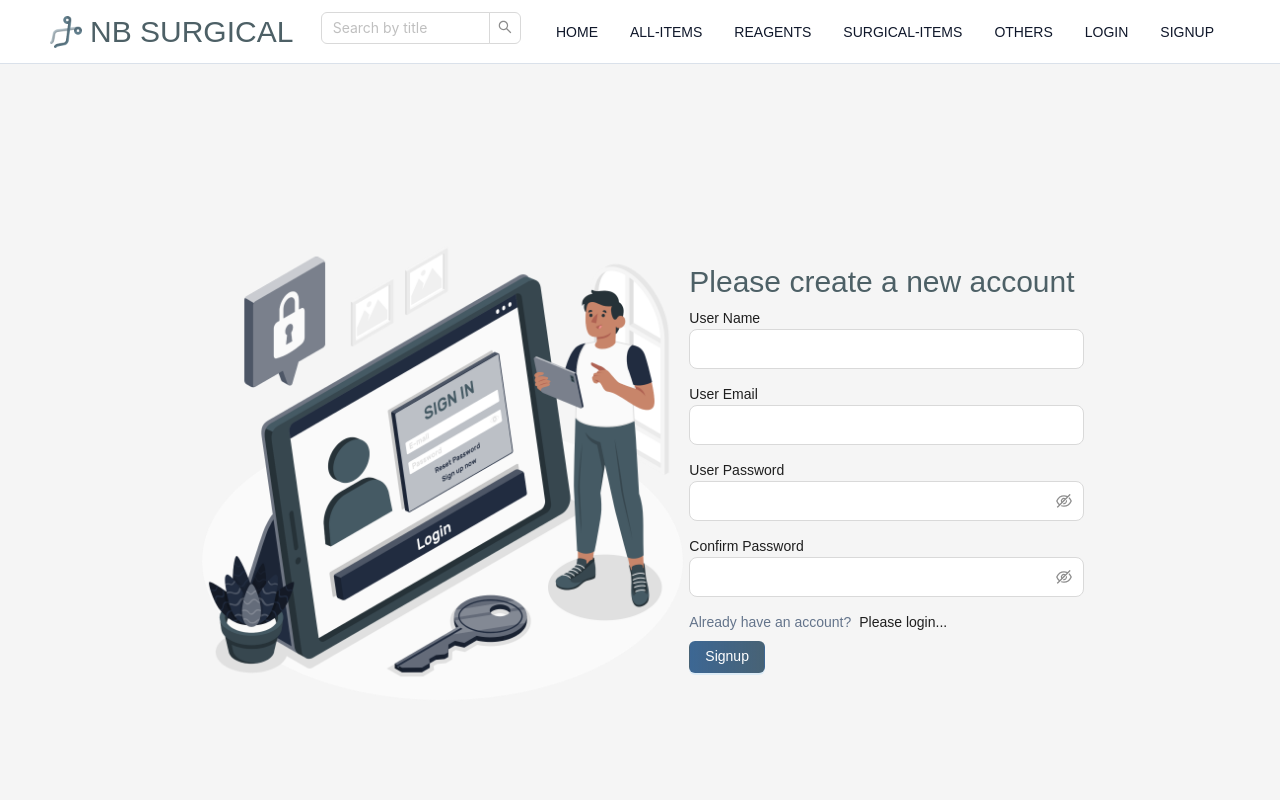
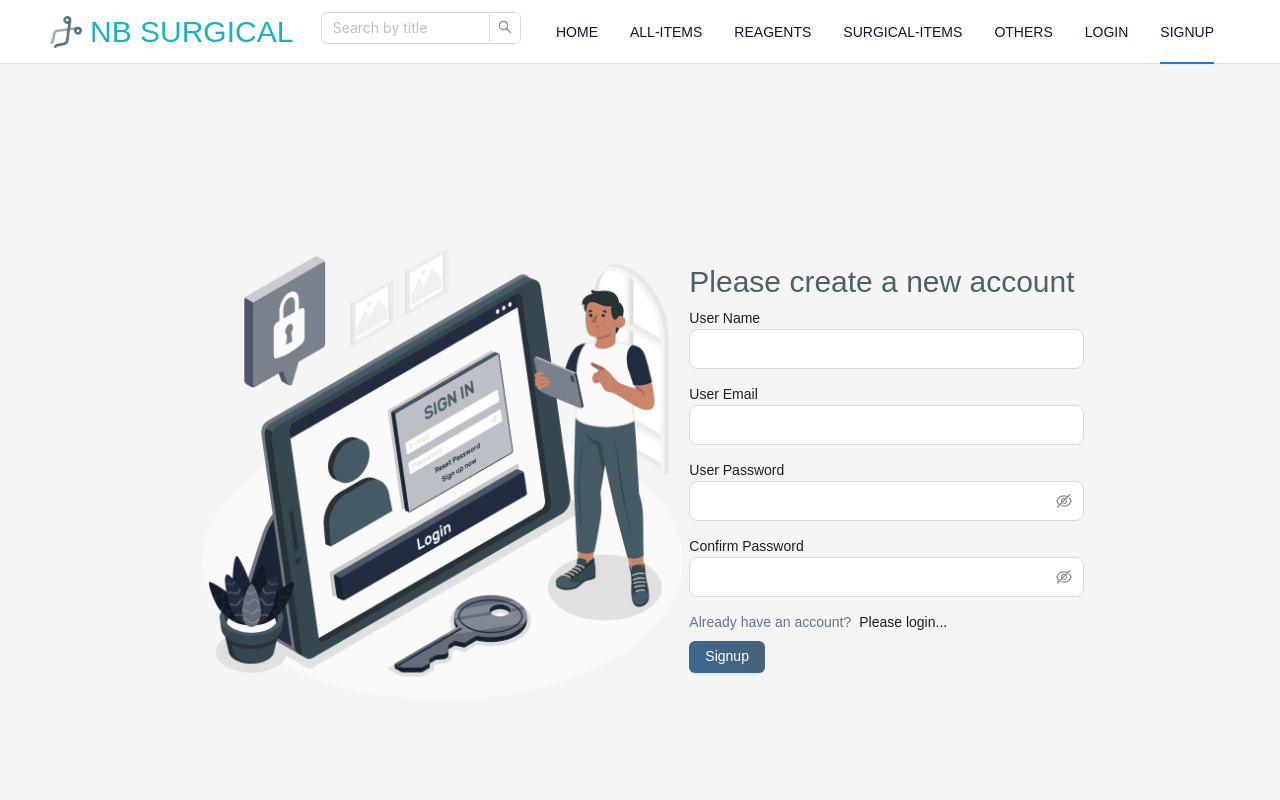
Before and after one commit to shamim-5/next-medical-supplies-client, a Next.js app: page /signup in a window 1280 px wide. Shown: the top 800 px of the page. Built offline with nearby package versions, Linux system fonts and the light colour scheme; no server answers.

Commit message:
checking auth then render components

```diff
--- a/src/app/layout.tsx
+++ b/src/app/layout.tsx
@@ -5,8 +5,9 @@ import AppFooter from "@/components/layout/AppFooter";
 import Navbar from "@/components/layout/Navbar";
 import { Layout } from "antd";
 import { Content } from "antd/es/layout/layout";
-import { ToastContainer, toast } from "react-toastify";
+import { ToastContainer } from "react-toastify";
 import "react-toastify/dist/ReactToastify.css";
+import AuthCheck from "@/components/AuthCheck";
 
 export const metadata: Metadata = {
   title: "Create Next App",
@@ -22,7 +23,9 @@ export default function RootLayout({ children }: { children: React.ReactNode })
             <Navbar />
             <Content className="site-layout px-6 md:px-9 lg:px-12">
               <div style={{ minHeight: "100vh" }} className="">
-                {children}
+                <AuthCheck>
+                  {children}
+                </AuthCheck>
               </div>
             </Content>
             <AppFooter />
--- a/src/app/signup/page.tsx
+++ b/src/app/signup/page.tsx
@@ -42,7 +42,7 @@ const LoginPage = () => {
         register({ email, password });
 
         toast.success("Signup success");
-        router.push("/login");
+        router.push("/");
       }
     } catch (err) {}
   };
--- /dev/null
+++ b/src/components/AuthCheck.tsx
@@ -0,0 +1,9 @@
+"use client";
+
+import useAuthCheck from "@/redux/hooks/useAuthCheck";
+
+export default function AuthCheck({ children }: { children: React.ReactNode }) {
+  const authCheck = useAuthCheck();
+
+  return !authCheck ? <div>Checking Authentication.....</div> : <>{children}</>;
+}
--- /dev/null
+++ b/src/components/PrivateRoute.tsx
@@ -0,0 +1,10 @@
+import useAuth from "@/redux/hooks/useAuth";
+import { useRouter } from "next/navigation";
+import { ReactNode } from "react";
+
+export default function PrivateRoute({ children }: { children: ReactNode }) {
+  const isLoggedIn = useAuth();
+  const router = useRouter();
+
+  return isLoggedIn ? children : router.push("/login");
+}
--- /dev/null
+++ b/src/components/PublicRoute.tsx
@@ -0,0 +1,10 @@
+import useAuth from "@/redux/hooks/useAuth";
+import { useRouter } from "next/navigation";
+import { ReactNode } from "react";
+
+export default function PublicRoute({ children }: { children: ReactNode }) {
+  const router = useRouter();
+  const isLoggedIn = useAuth();
+
+  return !isLoggedIn ? children : router.push("/");
+}
--- a/src/components/layout/Navbar.tsx
+++ b/src/components/layout/Navbar.tsx
@@ -1,27 +1,46 @@
 "use client";
-
+import { usePathname } from "next/navigation";
 import { useEffect, useState } from "react";
-import { Layout, Menu, Space, Dropdown } from "antd";
+import { Layout, Menu, Space, Dropdown, Button } from "antd";
 import { MenuFoldOutlined } from "@ant-design/icons";
 import Link from "next/link";
 import Image from "next/image";
 import logoImage from "@/assets/logo.png";
+import { auth } from "@/lib/firebase";
+import useAuth from "@/redux/hooks/useAuth";
 import SearchAntd from "./SearchAntd";
+import { useAppDispatch } from "@/redux/hooks/hook";
+import { signOut } from "firebase/auth";
+import { userLoggedOut } from "@/redux/features/auth/authSlice";
 
 const { Header } = Layout;
 
 const Navbar: React.FC = () => {
+  const pathname = usePathname();
+  const isLoggedIn = useAuth();
+
   const [selectedKeys, setSelectedKeys] = useState<string[]>([]);
-  const router = "/home";
 
   useEffect(() => {
-    setSelectedKeys(["home"]);
-    setSelectedKeys([router.replace(/^.*[/]/, "")]);
-  }, [router]);
+    setSelectedKeys([pathname.replace(/^.*[/]/, "")]);
+  }, [pathname]);
+
+  const dispatch = useAppDispatch();
+
+  const handleSignOut = () => {
+    signOut(auth);
+
+    try {
+      localStorage.clear();
+      dispatch(userLoggedOut());
+    } catch (err) {
+      // do nothing
+    }
+  };
 
   const items = [
     { label: <Link href="/">Home</Link>, name: "Home", key: "0", path: `/` },
-    { label: <Link href="/all-items">All-Items</Link>, name: "All-Items", key: "5", path: `/all-items` },
+    { label: <Link href="/all-items">All-Items</Link>, name: "All-Items", key: "4", path: `/all-items` },
     { label: <Link href="/reagents">Reagents</Link>, name: "Reagents", key: "1", path: `/reagents` },
     {
       label: <Link href="/surgical-items">Surgical-Items</Link>,
@@ -30,11 +49,26 @@ const Navbar: React.FC = () => {
       path: `/surgical-items`,
     },
     { label: <Link href="/others">Others</Link>, name: "Others", key: "5", path: `/others` },
-    { label: <Link href="/login">Login</Link>, name: "Login", key: "2", path: `/login` },
-    { label: <Link href="/signup">Signup</Link>, name: "Signup", key: "3", path: `/signup` },
+    {
+      label: isLoggedIn ? (
+        <Button onClick={() => handleSignOut()} className="text-primary border-0 mx-0 px-0">
+          Logout
+        </Button>
+      ) : (
+        <Link href="/login">Login</Link>
+      ),
+      name: isLoggedIn ? "Logout" : "Login",
+      key: "2",
+      path: isLoggedIn ? "undefined" : `/login`,
+    },
+    {
+      label: !isLoggedIn && <Link href="/signup">Signup</Link>,
+      name: !isLoggedIn && "Signup",
+      key: "3",
+      path: !isLoggedIn && `/signup`,
+    },
   ];
 
-  //   console.log(selectedKeys);
   return (
     <>
       <Header className="flex items-center justify-between bg-[#FFFFFF] uppercase border-b border-b-slate-300/70 sticky top-0  z-40">
@@ -46,7 +80,7 @@ const Navbar: React.FC = () => {
           </div>
           <div>
             <h2 className="text-2xl md:text-3xl lg:text-3xl   ml-2">
-              <Link href={"/"} className="text-primary">
+              <Link href={"/"} className="text-cyan">
                 NB Surgical
               </Link>
             </h2>
@@ -64,6 +98,9 @@ const Navbar: React.FC = () => {
               mode="horizontal"
               selectedKeys={selectedKeys}
               items={items.map((m) => {
+                if (typeof m.path !== "string") {
+                  return null;
+                }
                 const key = m.path.replace(/^.*[/]/, "");
 
                 return {
--- /dev/null
+++ b/src/redux/hooks/useAuth.ts
@@ -0,0 +1,11 @@
+import { useAppSelector } from "./hook";
+
+export default function useAuth() {
+  const auth = useAppSelector((state) => state.auth);
+
+  if (auth?.accessToken && auth?.user) {
+    return true;
+  } else {
+    return false;
+  }
+}
--- /dev/null
+++ b/src/redux/hooks/useAuthCheck.ts
@@ -0,0 +1,29 @@
+"use client";
+
+import { useEffect, useState } from "react";
+import { useAppDispatch } from "./hook";
+import { userLoggedIn } from "../features/auth/authSlice";
+
+export default function useAuthCheck() {
+  const dispatch = useAppDispatch();
+  const [authChecked, setAuthChecked] = useState(false);
+
+  useEffect(() => {
+    const localAuth = localStorage?.getItem("auth");
+
+    if (localAuth) {
+      const auth = JSON.parse(localAuth);
+      if (auth?.accessToken && auth?.user) {
+        dispatch(
+          userLoggedIn({
+            accessToken: auth.accessToken,
+            user: auth.user,
+          })
+        );
+      }
+    }
+    setAuthChecked(true);
+  }, [dispatch, setAuthChecked]);
+
+  return authChecked;
+}
```
